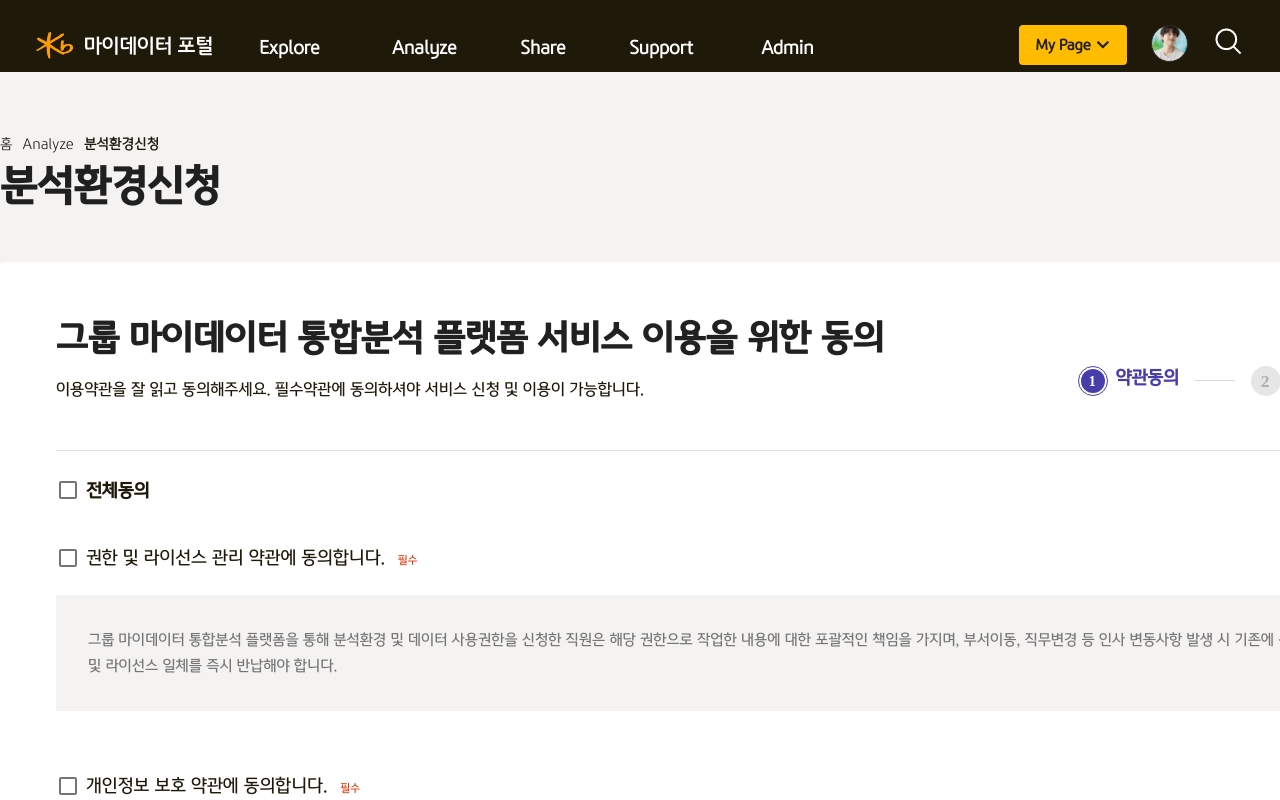
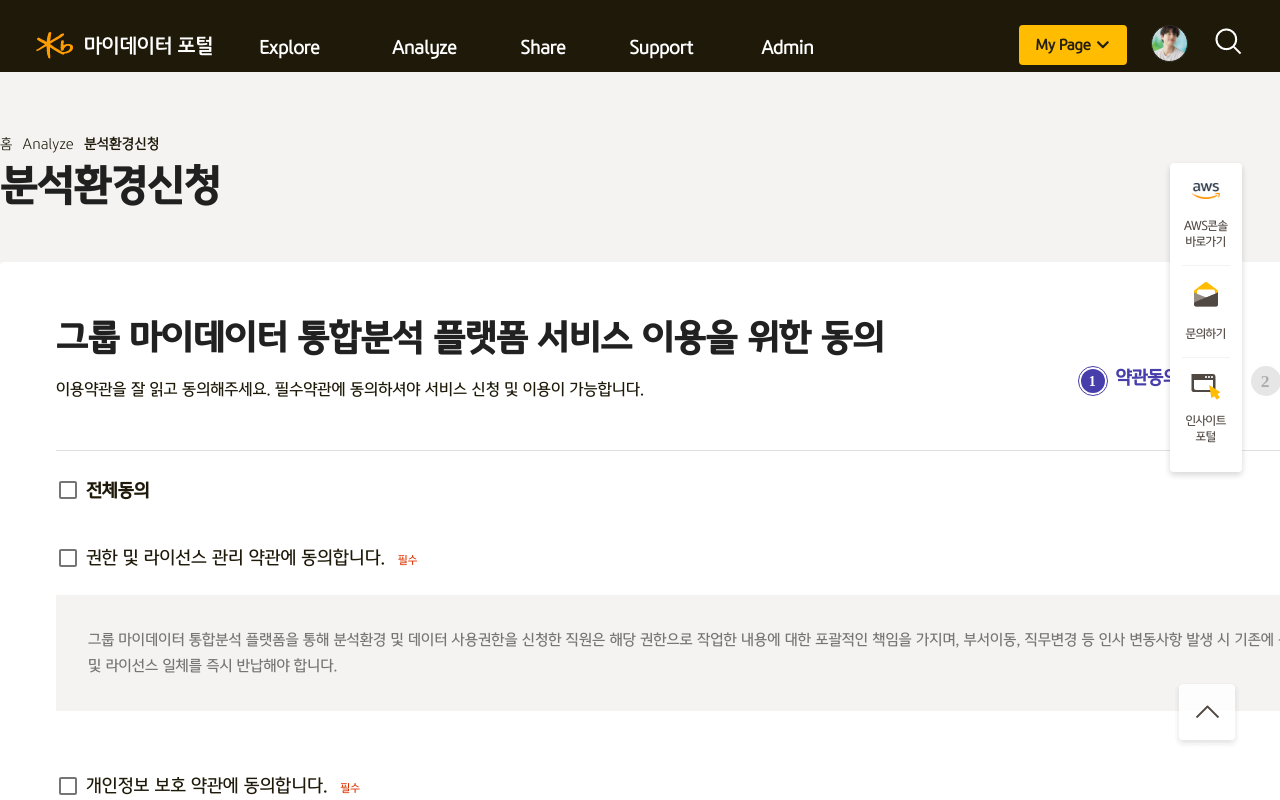
Before and after one commit to gesazumo/vuedata, a Vue app: page /pub/ana002 in a window 1280 px wide. Shown: the top 800 px of the page. Built offline with nearby package versions, Linux system fonts and the light colour scheme.

Commit message:
Analyze > 분석환경신청 약관동의 (ANA002)  - 수정

```diff
--- a/src/views/pub/TAH-ANA002.vue
+++ b/src/views/pub/TAH-ANA002.vue
@@ -113,5 +113,30 @@
 				</div>
 			</div>
 		</div>
+		<div id="quickmenu">
+			<div class="quick">
+				<ul>
+					<li>
+						<a href="">
+							<img src="../../images/quick_icon_01.png" />
+							<span>AWS콘솔바로가기</span>
+						</a>
+					</li>
+					<li>
+						<a href="">
+							<img src="../../images/quick_icon_02.png" />
+							<span>문의하기</span>
+						</a>
+					</li>
+					<li>
+						<a href="http://bipotal.kbfng.com:8080/BiPortal">
+							<img src="../../images/quick_icon_03.png" />
+							<span>인사이트포털</span>
+						</a>
+					</li>
+				</ul>
+			</div>
+			<div class="scrollTop"></div>
+		</div>
 	</div>
 </template>
```
